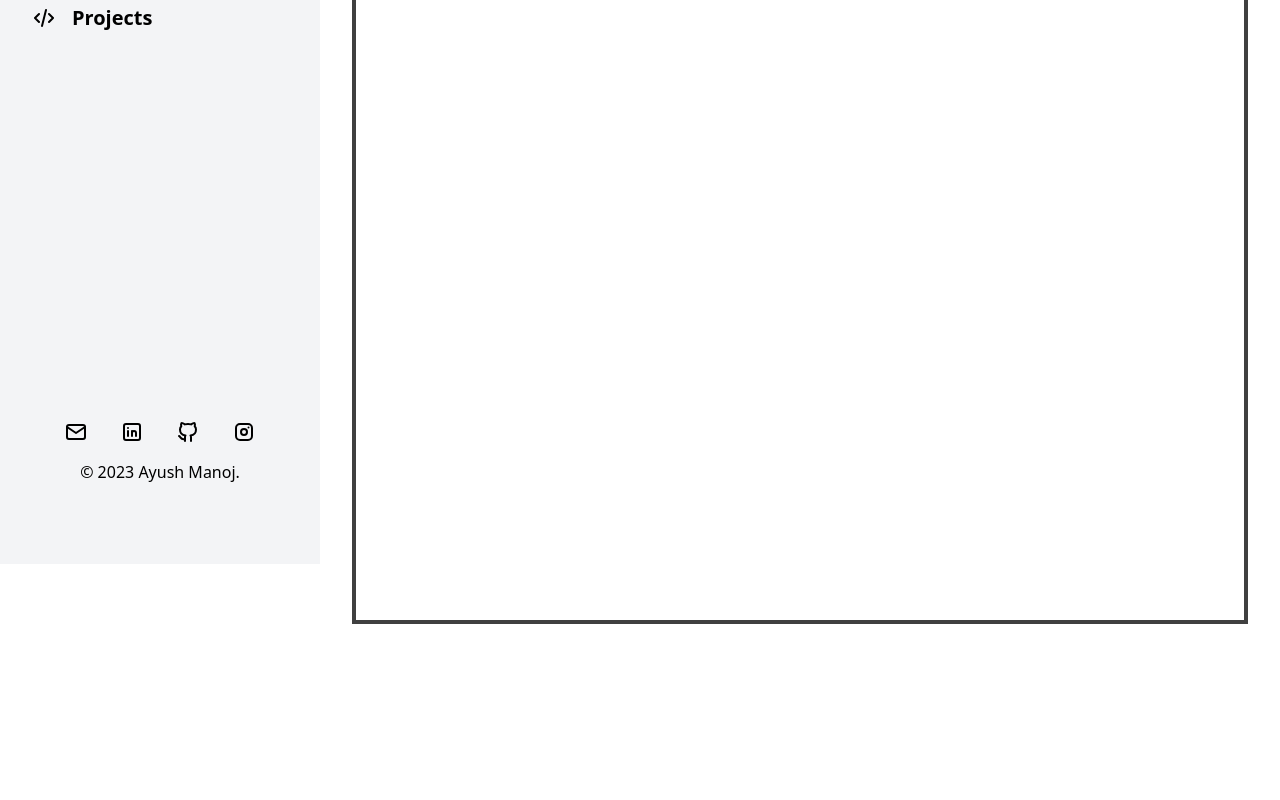
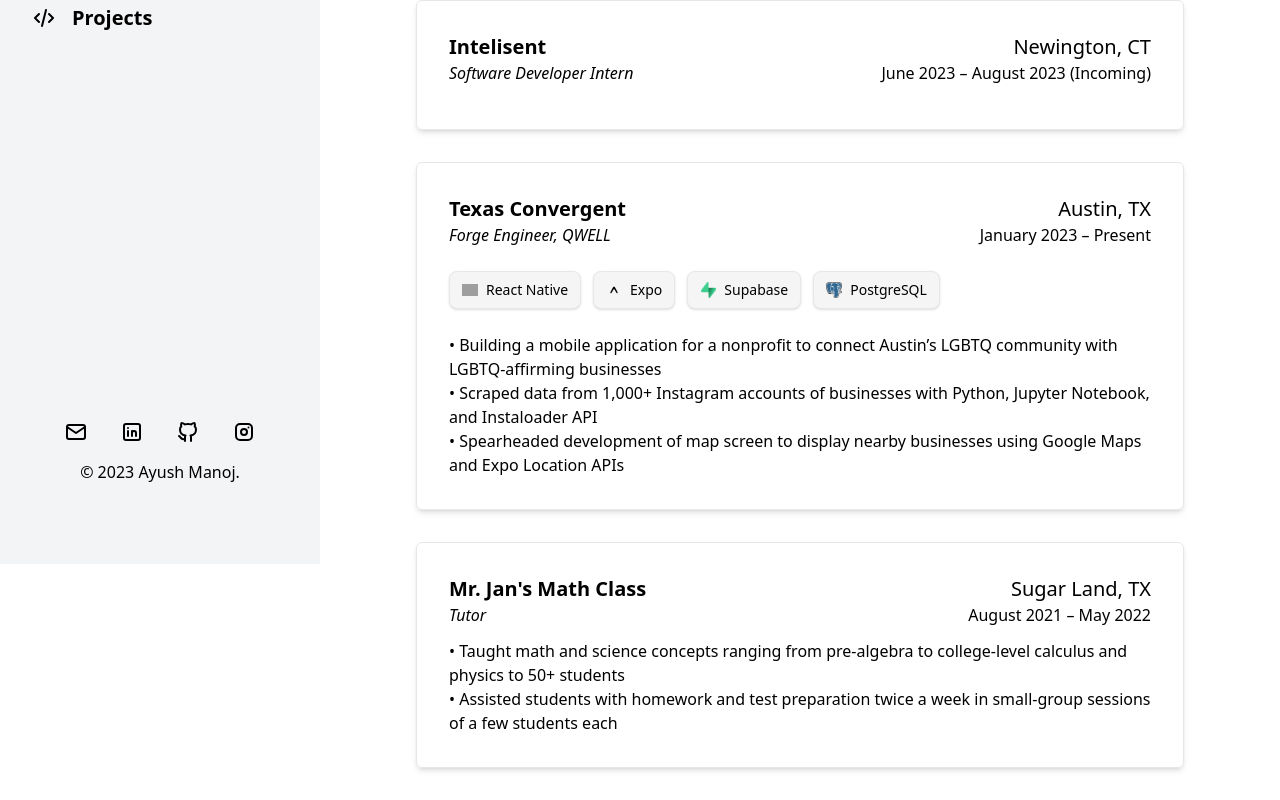
Before and after one commit to jonamhsuya/portfolio, a Next.js app: page /experience in a window 1280 px wide. Shown: the part 236-1036 px from the top of the page. Before the commit the page ends 892 px from the top, so only its background shows below. Built offline with nearby package versions, Linux system fonts and the light colour scheme; grey boxes are pictures that could not be loaded.

Commit message:
Updated experience, skills, and projects pages

```diff
--- /dev/null
+++ b/src/components/ExperiencePane.tsx
@@ -0,0 +1,46 @@
+import React from "react";
+import SkillPane from "./SkillPane";
+
+type Props = {
+  company: string;
+  location: string;
+  title: string;
+  dates: string;
+  skills: Array<Array<string>>;
+  description: Array<string>;
+};
+
+export default function ExperiencePane(props: Props) {
+  return (
+    <div className="lg:w-[60vw] md:w-[50vw] w-[90vw] h-min border rounded-md shadow-md dark:shadow-white p-8 my-4">
+      <div className="flex flex-row justify-between">
+        <p className="text-xl text-left font-bold">{props.company}</p>
+        <p className="text-xl text-right">{props.location}</p>
+      </div>
+      <div className="flex flex-row justify-between">
+        <p className="text-left italic">{props.title}</p>
+        <p className="text-right">{props.dates}</p>
+      </div>
+      {props.skills.length > 0 && (
+        <div className="flex flex-row items-center justify-start gap-3 my-6">
+          {props.skills.map((item, index) => {
+            return (
+              <SkillPane
+                key={index}
+                name={item[0]}
+                imageSource={"/images/skills/" + item[1]}
+                small={true}
+              />
+            );
+          })}
+        </div>
+      )}
+      {props.skills.length === 0 && <div className="my-3" />}
+      <div>
+        {props.description.map((item, index) => {
+          return <p key={index}>• {item}</p>;
+        })}
+      </div>
+    </div>
+  );
+}
--- a/src/components/ProjectPane.tsx
+++ b/src/components/ProjectPane.tsx
@@ -1,10 +1,11 @@
 import Image from "next/image";
 import React from "react";
+import SkillPane from "./SkillPane";
 
 type Props = {
   title: string;
   description: string;
-  technologies: string;
+  skills: Array<Array<string>>;
   href: string;
   imageSource: string;
 };
@@ -16,7 +17,7 @@
       href={props.href}
       target="_blank"
     >
-      <div className="flex items-center xl:w-96 md:w-[50vw] w-[80vw] xl:h-64 h-[40vh] bg-gray-200 dark:bg-gray-700 xl:rounded-l-xl xl:rounded-tr-none rounded-t-xl relative">
+      <div className="flex items-center xl:w-96 md:w-[50vw] w-[80vw] xl:h-80 h-[40vh] bg-gray-200 dark:bg-gray-700 xl:rounded-l-xl xl:rounded-tr-none rounded-t-xl relative">
         <Image
           className="object-contain"
           alt={props.title}
@@ -27,7 +28,18 @@
       <div className="flex flex-col items-center justify-center text-center p-8 xl:w-[40vw] md:w-[50vw] w-[80vw]">
         <h2 className="font-bold text-2xl mb-2">{props.title}</h2>
         <p>{props.description}</p>
-        <p className="text-sm italic mt-4">{props.technologies}</p>
+        <div className="flex flex-wrap items-center justify-center gap-3 my-6 xl:w-[30vw] md:w-[40vw] w-[70vw]">
+          {props.skills.map((item, index) => {
+            return (
+              <SkillPane
+                key={index}
+                name={item[0]}
+                imageSource={"/images/skills/" + item[1]}
+                small={true}
+              />
+            );
+          })}
+        </div>
       </div>
     </a>
   );
--- a/src/components/SkillPane.tsx
+++ b/src/components/SkillPane.tsx
@@ -4,17 +4,22 @@
 type Props = {
   name: string;
   imageSource: string;
-  link: string;
+  link?: string;
+  small?: boolean;
 };
 
 export default function SkillPane(props: Props) {
+  const style = props.small
+    ? "flex flex-row items-center border rounded-lg px-3 py-2 gap-2 shadow dark:shadow-white bg-neutral-100 dark:bg-neutral-800"
+    : "flex flex-row items-center border-2 rounded-lg px-4 py-2 gap-2 shadow-lg dark:shadow-md dark:shadow-white transition-transform duration-200 hover:scale-105 bg-neutral-100 dark:bg-neutral-800";
+
   return (
-    <a
-      className="flex flex-row items-center border-2 dark:border-neutral-400 rounded-lg px-4 py-2 gap-2 shadow-lg dark:shadow-md dark:shadow-white transition-transform duration-200 hover:scale-105 bg-neutral-100 dark:bg-neutral-500"
-      href={props.link}
-      target="_blank"
-    >
-      <div className="w-6 h-6 relative">
+    <a className={style} href={props.link} target="_blank">
+      <div
+        className={
+          props.small ? "w-4 h-4 relative" : "w-5 h-5 relative"
+        }
+      >
         <Image
           className="object-contain"
           src={props.imageSource}
@@ -22,7 +27,7 @@
           fill
         />
       </div>
-      <p className="text-lg w-max">{props.name}</p>
+      <p className={props.small ? "text-sm w-max" : "text-md font-bold w-max"}>{props.name}</p>
     </a>
   );
 }
--- a/src/pages/experience.tsx
+++ b/src/pages/experience.tsx
@@ -1,3 +1,4 @@
+import ExperiencePane from "@/components/ExperiencePane";
 import NavigationBar from "@/components/NavigationBar";
 
 export default function Experience() {
@@ -7,9 +8,63 @@
       <NavigationBar />
       <main className="flex flex-col items-center justify-around min-h-screen md:ml-[20rem] dark:bg-neutral-900 dark:text-white p-8">
         <h1 className="text-6xl text-center font-bold m-16">Experience</h1>
-        <iframe
-          className="xl:w-[70vw] lg:w-[60vw] md:w-[50vw] w-[90vw] h-[80vh] border-4 border-neutral-700"
-          src="/resume.pdf"
+        <ExperiencePane
+          company="Intelisent"
+          location="Newington, CT"
+          title="Software Developer Intern"
+          dates="June 2023 – August 2023 (Incoming)"
+          skills={[]}
+          description={[]}
+        />
+        <ExperiencePane
+          company="Texas Convergent"
+          location="Austin, TX"
+          title="Forge Engineer, QWELL"
+          dates="January 2023 – Present"
+          skills={[
+            ["React Native", "react.png"],
+            ["Expo", "expo.png"],
+            ["Supabase", "supabase.png"],
+            ["PostgreSQL", "postgres.png"],
+          ]}
+          description={[
+            "Building a mobile application for a nonprofit to connect Austin’s LGBTQ community with LGBTQ-affirming businesses",
+            "Scraped data from 1,000+ Instagram accounts of businesses with Python, Jupyter Notebook, and Instaloader API",
+            "Spearheaded development of map screen to display nearby businesses using Google Maps and Expo Location APIs",
+          ]}
+        />
+        <ExperiencePane
+          company="Mr. Jan's Math Class"
+          location="Sugar Land, TX"
+          title="Tutor"
+          dates="August 2021 – May 2022"
+          skills={[]}
+          description={[
+            "Taught math and science concepts ranging from pre-algebra to college-level calculus and physics to 50+ students",
+            "Assisted students with homework and test preparation twice a week in small-group sessions of a few students each",
+          ]}
+        />
+        <ExperiencePane
+          company="Morgan Stanley"
+          location="New York, NY"
+          title="JumpStart Scholar"
+          dates="November 2021 – April 2022"
+          skills={[]}
+          description={[
+            "Selected as one of 160 scholars out of 1,000+ initial applicants to study entrepreneurship and investment banking",
+            "Placed first in end-of-program case competition and featured on Morgan Stanley billboard in Times Square after selecting the best set of co-managers and passive bookrunners for Amazon’s $18.5bn investment-grade debt offering",
+          ]}
+        />
+        <ExperiencePane
+          company="Cisco"
+          location="Raleigh, NC"
+          title="Extern"
+          dates="June 2021 – July 2021"
+          skills={[]}
+          description={[
+            "Selected as one of 150 externs out of 650+ initial applicants after both an initial application and interview process",
+            "Designed an IoT-integrated mobile app for nursing homes, winning first place in end-of-program capstone project",
+          ]}
         />
       </main>
     </>
--- a/src/pages/projects/index.tsx
+++ b/src/pages/projects/index.tsx
@@ -12,28 +12,47 @@
         <ProjectPane
           title="Greenthumb"
           description="A forum connecting gardeners with community gardens."
-          technologies="Next.js · TypeScript · Tailwind CSS · tRPC · Prisma · NextAuth.js"
+          skills={[
+            ["Next.js", "next.png"],
+            ["TypeScript", "typescript.png"],
+            ["Tailwind CSS", "tailwind.png"],
+            ["tRPC", "trpc.svg"],
+            ["Prisma", "prisma.png"],
+            ["NextAuth.js", "nextauth.png"],
+          ]}
           href="https://github.com/Naman-Arora/greenthumb"
           imageSource="/images/projects/greenthumb.png"
         />
         <ProjectPane
           title="When"
           description="A productivity-focused app, streamlining the process of planning your day."
-          technologies="React Native · Expo"
+          skills={[
+            ["React Native", "react.png"],
+            ["Expo", "expo.png"],
+          ]}
           href="https://github.com/jonamhsuya/when"
           imageSource="/images/projects/when.png"
         />
         <ProjectPane
           title="Dhaba"
           description="An app that tracks your favorite food trucks in real-time."
-          technologies="React Native · Expo · Node.js · MongoDB"
+          skills={[
+            ["React Native", "react.png"],
+            ["Expo", "expo.png"],
+            ["Node.js", "node.png"],
+            ["MongoDB", "mongodb.svg"],
+          ]}
           href="https://github.com/Naman-Arora/dhaba"
           imageSource="/images/projects/dhaba.png"
         />
         <ProjectPane
           title="Analysis: Which Nation Was The Best Colonizer?"
           description="A brief analysis of the impact of colonialism on former colonies' post-independence economic growth."
-          technologies="Jupyter Notebook · Pandas · Matplotlib"
+          skills={[
+            ["Jupyter Notebook", "jupyter.png"],
+            ["Pandas", "pandas.png"],
+            ["Matplotlib", "matplotlib.png"],
+          ]}
           href="https://medium.com/@ayushmanoj04/analysis-which-colonial-power-left-behind-the-best-legacy-11de7d5c7119"
           imageSource="/images/projects/colonialism.png"
         />
```
Also changed, not shown: src/pages/skills.tsx (+7 -7 lines), 1 other file (tests, documents, lock files or other folders).
